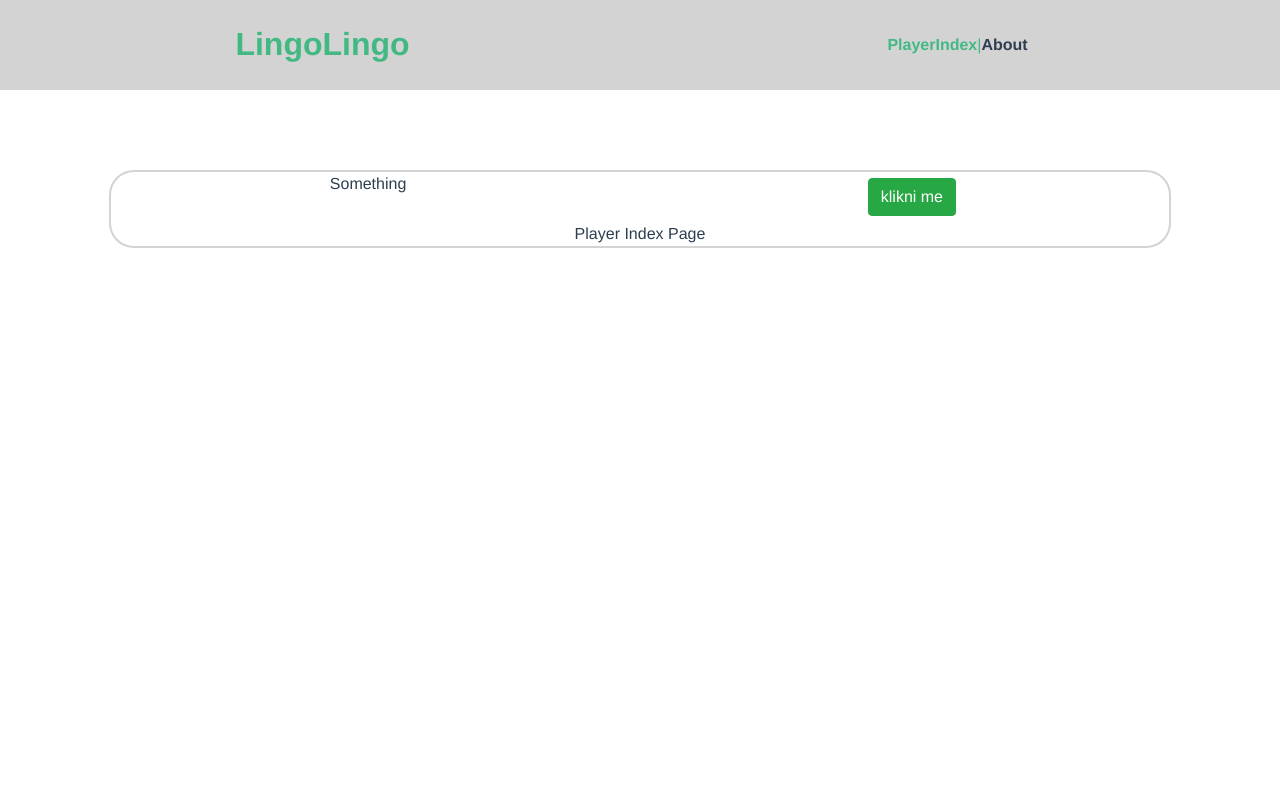
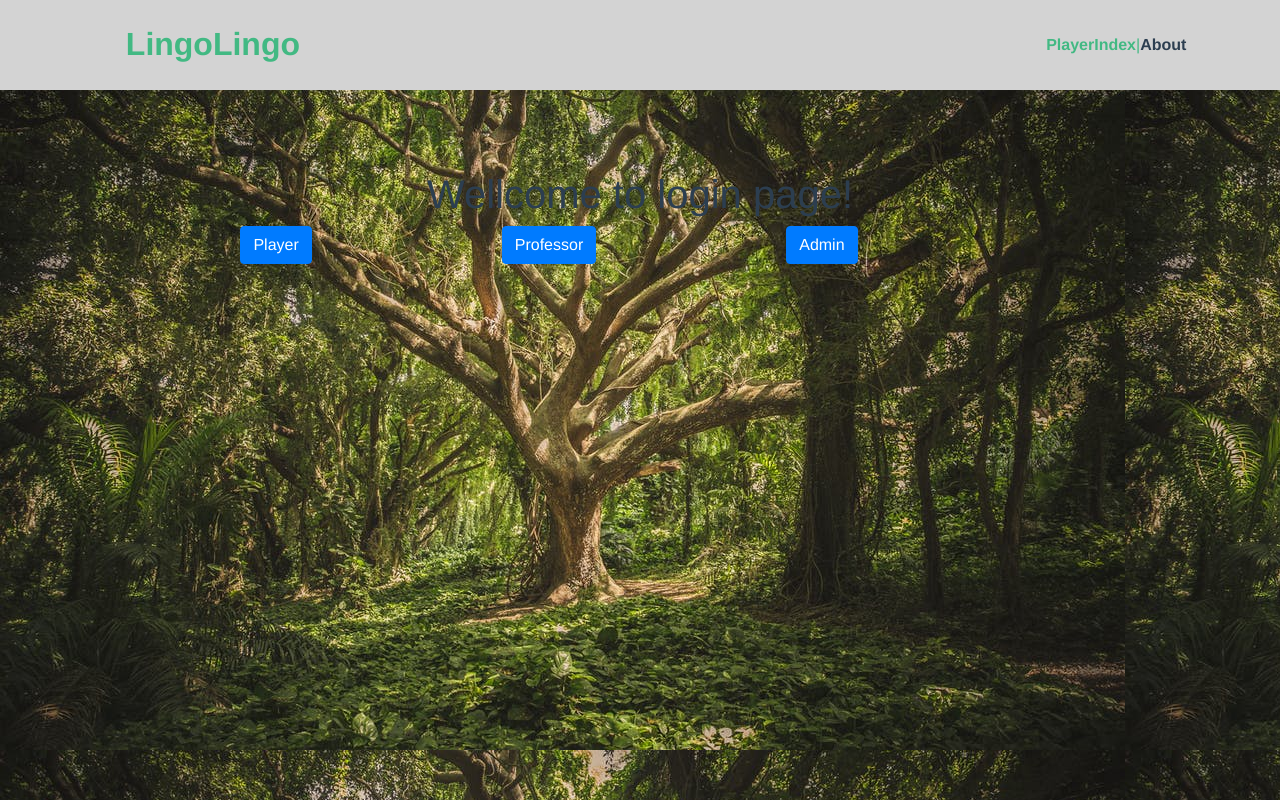
Before and after one commit to ksendzo/LingoLingo, a Vue app: page / in a window 1280 px wide. Built offline with nearby package versions, Linux system fonts and the light colour scheme.

Commit message:
Cirkove izmene

```diff
--- a/src/App.vue
+++ b/src/App.vue
@@ -12,6 +12,12 @@
 </template>
 
 <style>
+
+ body{
+      background-image: url("./assets/Backround.jpeg");
+ }
+
+
 #app {
   font-family: Avenir, Helvetica, Arial, sans-serif;
   -webkit-font-smoothing: antialiased;
--- /dev/null
+++ b/src/components/GameModeCard.vue
@@ -0,0 +1,43 @@
+<template>
+
+<div class = "card center">
+
+    <div class="row center">
+
+      <img src="../assets/lightbulb.png" width="50" height="50">
+
+    </div>
+
+    <div class="row center">
+      <button class="btn btn-success">
+        Practice
+      </button>
+    </div>
+
+    <div class="row center">
+     In this gamemode you can practice your skills!a kashdklhasldhs alkshjdashd asdas dasd
+    </div>
+</div>
+
+</template>
+
+<style>
+.center{
+  width: 100%;
+  justify-content: center;
+  text-align: left;
+  padding: 15px
+}
+
+.card{
+padding-left: 40px;
+
+}
+
+</style>
+
+<script>
+export default {
+    name: 'GameModeCard'
+}
+</script>
--- a/src/components/Nav.vue
+++ b/src/components/Nav.vue
@@ -1,12 +1,14 @@
 <template>
     <div class = "row" id="traka">
-        <div class = "col-6" id="naslov" >
+
+        <div class = "offset-1 col-1" id="naslov" >
             <router-link to="/">LingoLingo</router-link>
         </div>
-        <div class="col-6 sredina" id = "nav">
+        <div class="offset-8 col-1 sredina" id = "nav">
             <router-link to="/">PlayerIndex</router-link> |
             <router-link to="/about">About</router-link>
         </div>
+
     </div>
 </template>
 
--- a/src/router/index.js
+++ b/src/router/index.js
@@ -1,25 +1,31 @@
 import Vue from 'vue'
 import VueRouter from 'vue-router'
 import PlayerIndex from '../views/PlayerIndex.vue'
+import About from '../views/About'
+import NoPlayerPage from '../views/NoPlayerPage.vue'
 import 'bootstrap/dist/css/bootstrap.min.css'
+import 'bootstrap/dist/js/bootstrap'
 
 
 Vue.use(VueRouter)
 
 const routes = [
   {
-    path: '/',
+    path: '/player',
     name: 'PlayerIndex',
     component: PlayerIndex
   },
   {
     path: '/about',
     name: 'About',
-    // route level code-splitting
-    // this generates a separate chunk (about.[hash].js) for this route
-    // which is lazy-loaded when the route is visited.
-    component: () => import(/* webpackChunkName: "about" */ '../views/About.vue')
+    component: About
+  },
+  {
+    path: '/',
+    name: 'Login',
+    component: NoPlayerPage
   }
+
 ]
 
 const router = new VueRouter({
--- a/src/views/About.vue
+++ b/src/views/About.vue
@@ -3,3 +3,11 @@
     <h1>This is an about page</h1>
   </div>
 </template>
+
+<script>
+export default {
+
+  name:'About'
+
+}
+</script>
--- /dev/null
+++ b/src/views/NoPlayerPage.vue
@@ -0,0 +1,26 @@
+<template>
+  <div class="login">
+    <h1>Wellcome to login page!</h1>
+
+    <div class = 'row'>
+        <div class = 'offset-1 col-2'>
+            <button type="button" class="btn btn-primary">Player</button>
+        </div>
+        <div class = "offset-1 col-2">
+            <button type="button" class="btn btn-primary">Professor</button>
+        </div>
+        <div class = "offset-1 col-2">
+            <button type="button" class="btn btn-primary">Admin</button>
+        </div>
+    </div>
+
+  </div>
+</template>
+
+<script>
+export default {
+
+  name:'Login'
+
+}
+</script>
--- a/src/views/PlayerIndex.vue
+++ b/src/views/PlayerIndex.vue
@@ -1,17 +1,24 @@
 <template>
-    <div class = "comp">
-        <div class="row">
-            <div class= "col-6">
-                Something
+
+    <div class = "">
+
+        <div class = 'row'>
+            <div class = "col-4">
+            <GameModeCard/>
             </div>
-            <div class="col-6 dugme">
-                <button class="btn btn-success">
-                    klikni me
-                </button>
+
+            <div class = "col-4">
+            <GameModeCard/>
+            </div>
+
+
+            <div class = "col-4">
+            <GameModeCard/>
             </div>
         </div>
-        Player Index Page
     </div>
+
+
 </template>
 
 <style>
@@ -24,9 +31,9 @@
     height: 50px;
 }
 .comp {
-
+    background: #d4d4d493;
     border-radius: 25px;
-    border: 2px solid lightgray;
+    border: 2px solid #42b983;
 
 }
 
@@ -37,7 +44,13 @@
 
 
 <script>
+
+
+import GameModeCard from '../components/GameModeCard'
 export default {
-    name:'PlayerIndex'
+    name:'PlayerIndex',
+    components:{
+    GameModeCard
+    }
 }
 </script>
```
Also changed, not shown: src/components/GameMode.vue (added, +23 -0 lines), src/views/AdminPage.vue (added, +13 -0 lines), src/views/ProfessorPage.vue (added, +13 -0 lines), src/assets/Backround.jpeg (added), src/assets/lightbulb.png (added).
